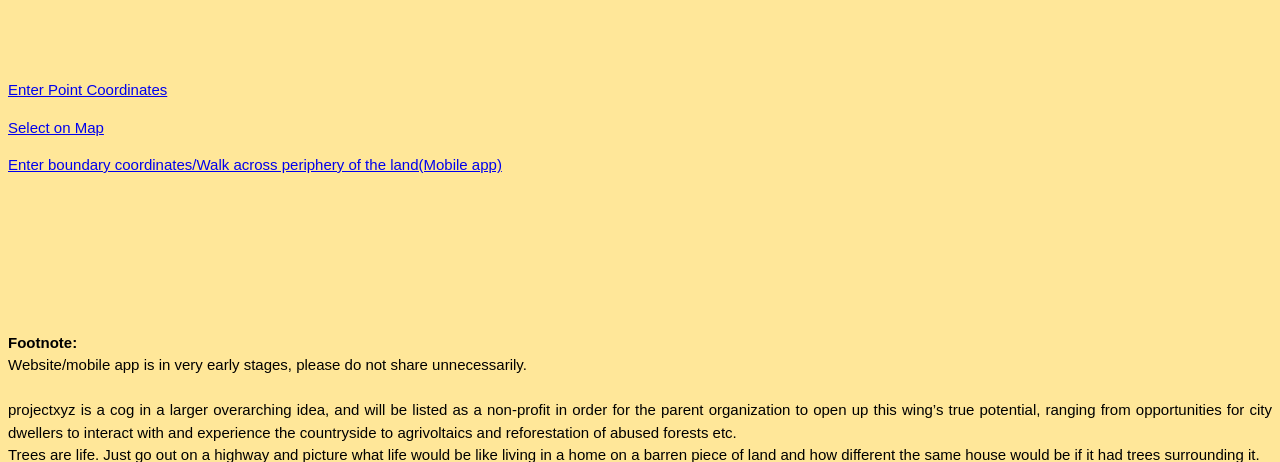
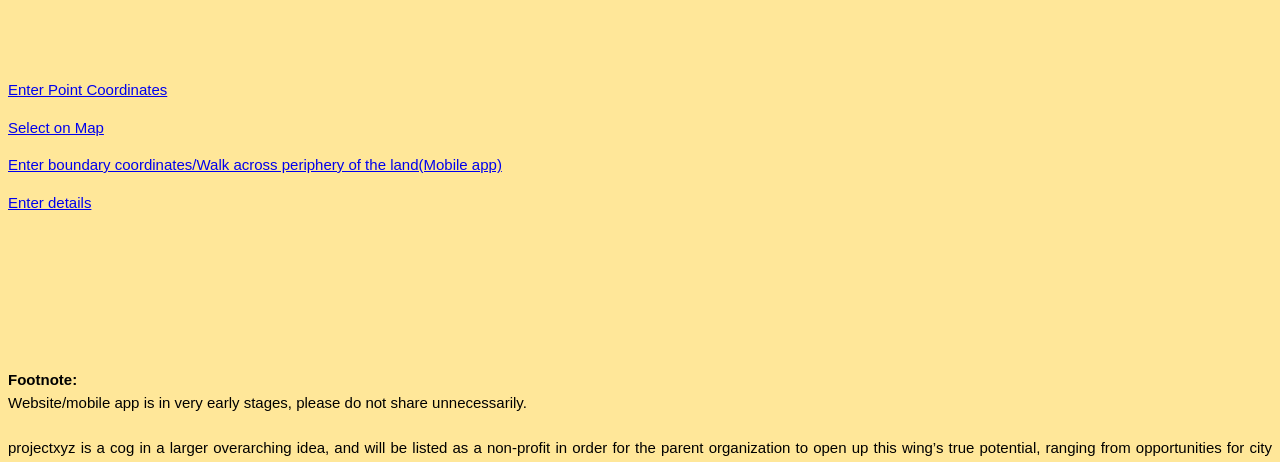
Before and after one commit to myj-nikhil/earth-engine, a Flask app: page / in a window 1280 px wide. Shown: the part 296-758 px from the top of the page. Run offline with Flask 2, Linux system fonts and the light colour scheme.

Commit message:
Added form to store user data

```diff
--- a/templates/index.html
+++ b/templates/index.html
@@ -33,6 +33,7 @@
         <p style="font-size: 15px;"><a href="/coordinates">Enter Point Coordinates</a></p>
         <p><a href="/map">Select on Map</a></p>
         <p><a href="/diagonal-coordinates">Enter boundary coordinates/Walk across periphery of the land(Mobile app) </a></p>
+        <p><a href="/form">Enter details</a></p>
       </div>
 
       <div id="bottom" style="position:relative; margin-top:155px;">
```
